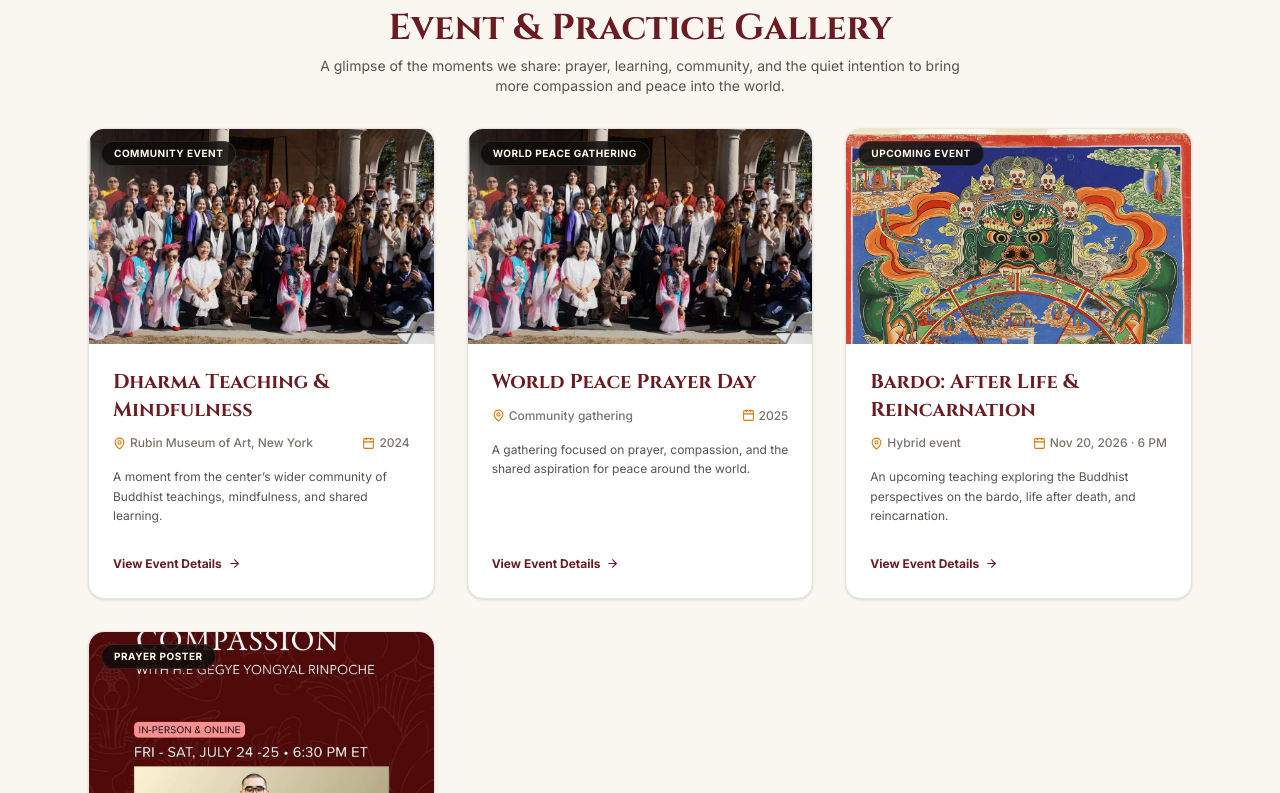
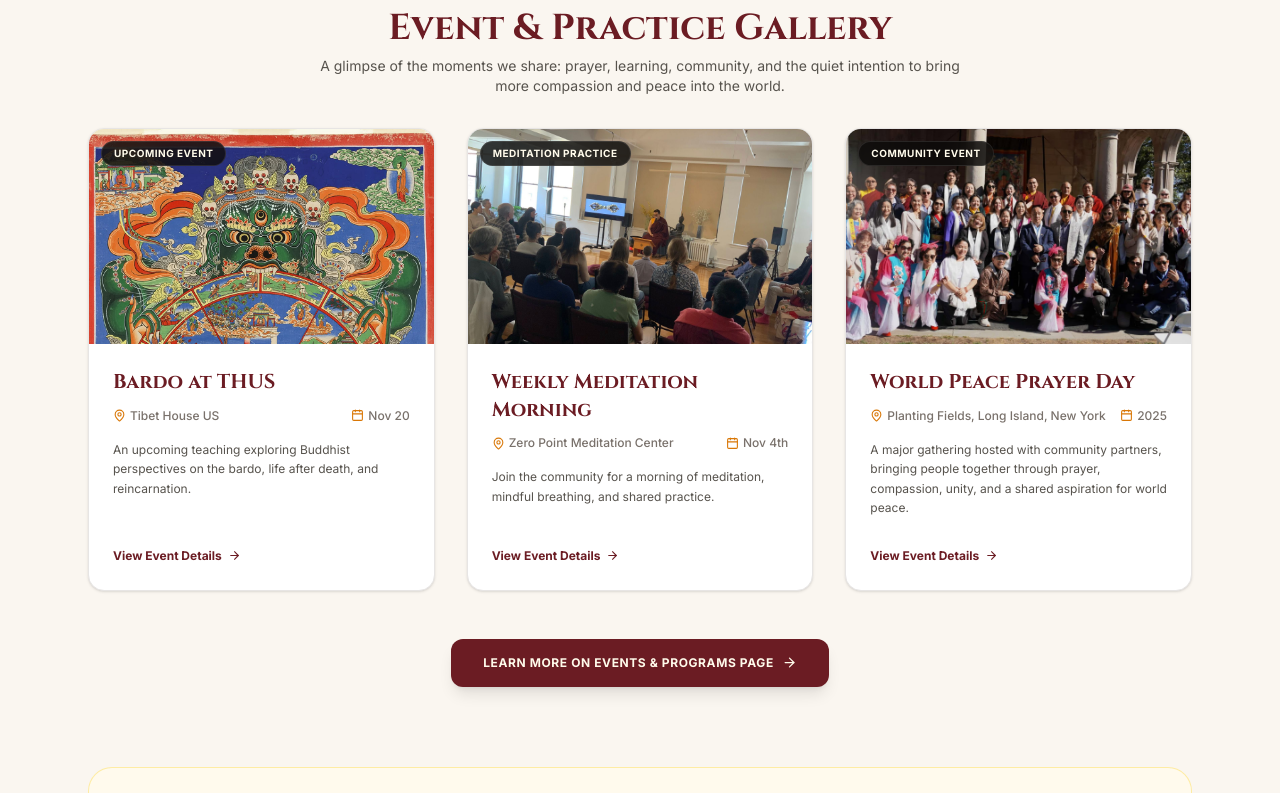
Before and after one commit to sherpaten/Zero-Point-Meditation-Center, a React (Vite) app in the folder zero-point-meditation/: page /home in a window 1280 px wide. Shown: the part 2567-3360 px from the top of the page. Built offline with nearby package versions, Linux system fonts and the light colour scheme.

Commit message:
Update homepage event and practice gallery

```diff
--- a/zero-point-meditation/src/pages/Home.jsx
+++ b/zero-point-meditation/src/pages/Home.jsx
@@ -8,49 +8,40 @@ import { Calendar, MapPin, ArrowRight, Sparkles, Compass, HeartHandshake, Shield
 // Assets (Convert heavy images to .webp in src/assets for maximum speed on Vercel)
 import buddhaLotus from "../assets/buddha-lotus.webp";
 import rinpocheProfile from '../assets/profile.jpg';
-import event2025 from '../assets/Event 1.jpeg';
-import event2024 from '../assets/Event 1.jpeg';
+import worldPeacePrayerDay from '../assets/Events/2025/2025 World Peace Prayer Day.jpg';
+import weeklyMeditationMorning from '../assets/Events/2025/2025 Mindfulness Meditation.jpg';
 import currentEventImage from '../assets/Event 3.jpeg';
 import taraPrayerPoster from '../assets/poste/2026 the sacred Zabtik Dolma (Green Tara) Prayer.jpg';
 
 const eventGallery = [
   {
     id: 1,
-    category: 'Community Event',
-    title: 'Dharma Teaching & Mindfulness',
-    location: 'Rubin Museum of Art, New York',
-    date: '2024',
-    image: event2024,
-    description: 'A moment from the center’s wider community of Buddhist teachings, mindfulness, and shared learning.'
+    category: 'Upcoming Event',
+    title: 'Bardo at THUS',
+    location: 'Tibet House US',
+    date: 'Nov 20',
+    image: currentEventImage,
+    description: 'An upcoming teaching exploring Buddhist perspectives on the bardo, life after death, and reincarnation.'
   },
   {
     id: 2,
-    category: 'World Peace Gathering',
-    title: 'World Peace Prayer Day',
-    location: 'Community gathering',
-    date: '2025',
-    image: event2025,
-    description: 'A gathering focused on prayer, compassion, and the shared aspiration for peace around the world.'
+    category: 'Meditation Practice',
+    title: 'Weekly Meditation Morning',
+    location: 'Zero Point Meditation Center',
+    date: 'Nov 4th',
+    image: weeklyMeditationMorning,
+    description: 'Join the community for a morning of meditation, mindful breathing, and shared practice.'
   },
   {
     id: 3,
-    category: 'Upcoming Event',
-    title: 'Bardo: After Life & Reincarnation',
-    location: 'Hybrid event',
-    date: 'Nov 20, 2026 · 6 PM',
-    image: currentEventImage,
-    description: 'An upcoming teaching exploring the Buddhist perspectives on the bardo, life after death, and reincarnation.'
-  },
-  {
-    id: 4,
-    category: 'Prayer Poster',
-    title: 'The Sacred Zabtik Dolma (Green Tara) Prayer',
-    location: 'Prayer & spiritual practice',
-    date: '2026',
-    image: taraPrayerPoster,
-    description: 'A prayer poster highlighting the sacred Zabtik Dolma (Green Tara) practice.'
+    category: 'Community Event',
+    title: 'World Peace Prayer Day',
+    location: 'Planting Fields, Long Island, New York',
+    date: '2025',
+    image: worldPeacePrayerDay,
+    description: 'A major gathering hosted with community partners, bringing people together through prayer, compassion, unity, and a shared aspiration for world peace.'
   }
-];
+];;
 
 const features = [
   {
```
